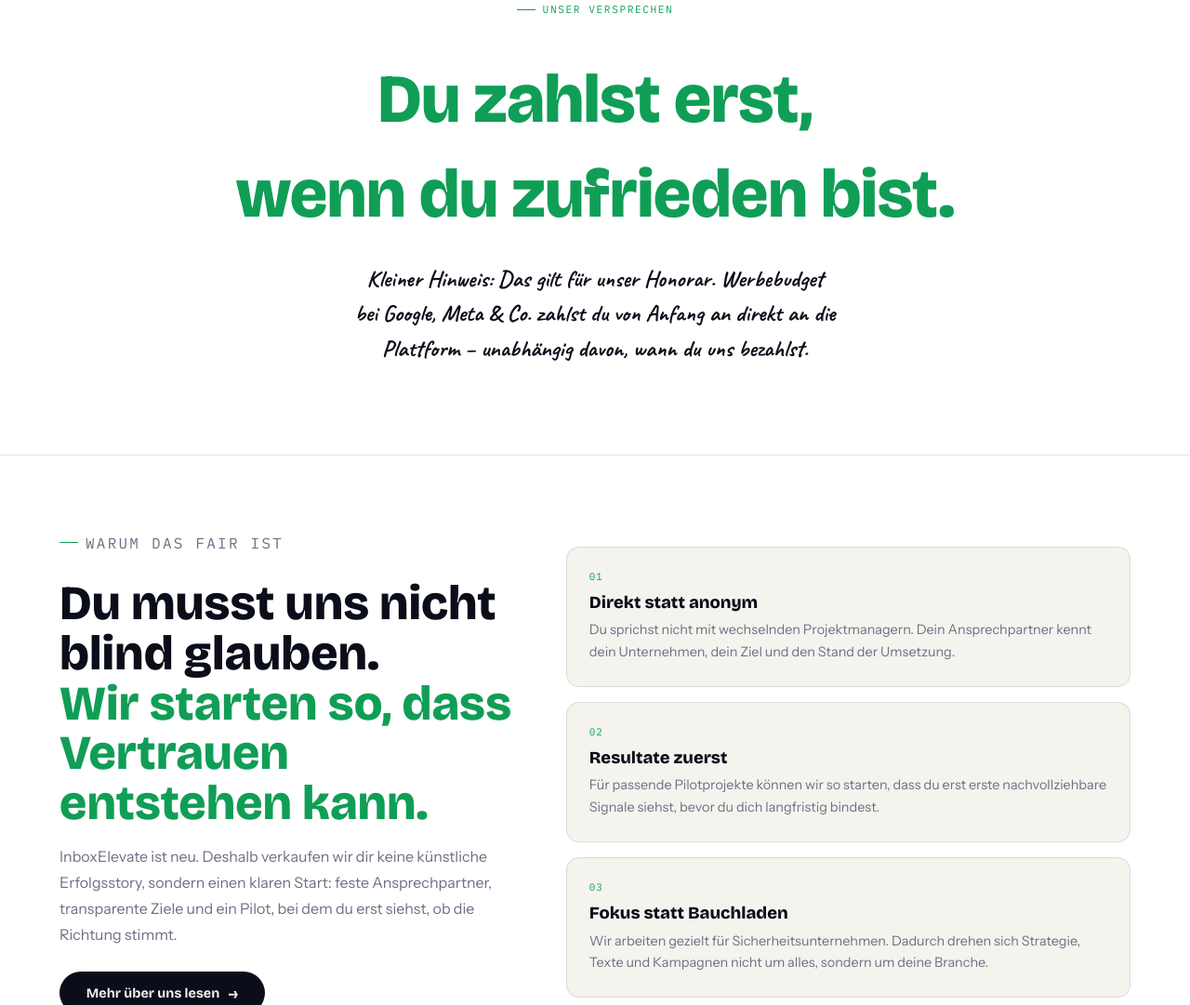
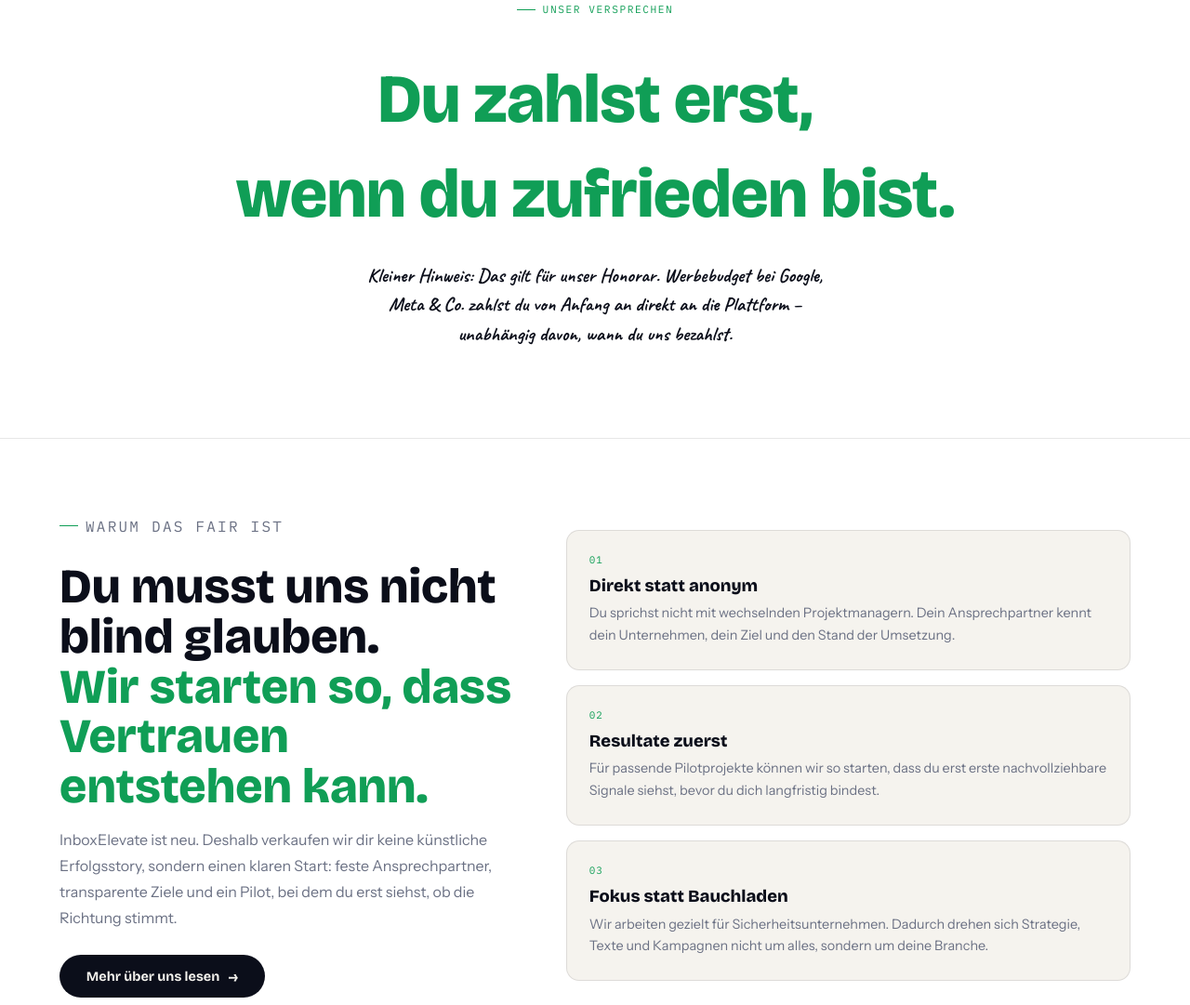
Before and after one commit to 1-david-1/website, a plain HTML site: page index.html in a window 1280 px wide. Shown: the part 2370-3451 px from the top of the page at 93% size. Drawn offline with nearby package versions, Linux system fonts and the light colour scheme.

Commit message:
Adjust CSS root and usp-note styles

```diff
--- a/css/main.css
+++ b/css/main.css
@@ -1,4 +1,4 @@
-    :root {
+:root {
       --bg: #0b0e1a;
       --ink: #0b0e1a;
       --ink2: #1a2035;
@@ -4085,7 +4085,7 @@
 .usp-note {
   font-family: 'Caveat', cursive;
   font-weight: 600;
-  font-size: clamp(1.2rem, 2.6vw, 1.55rem);
+  font-size: clamp(1.05rem, 2.1vw, 1.3rem);
   line-height: 1.5;
   color: var(--ink);
   max-width: 520px;
```
